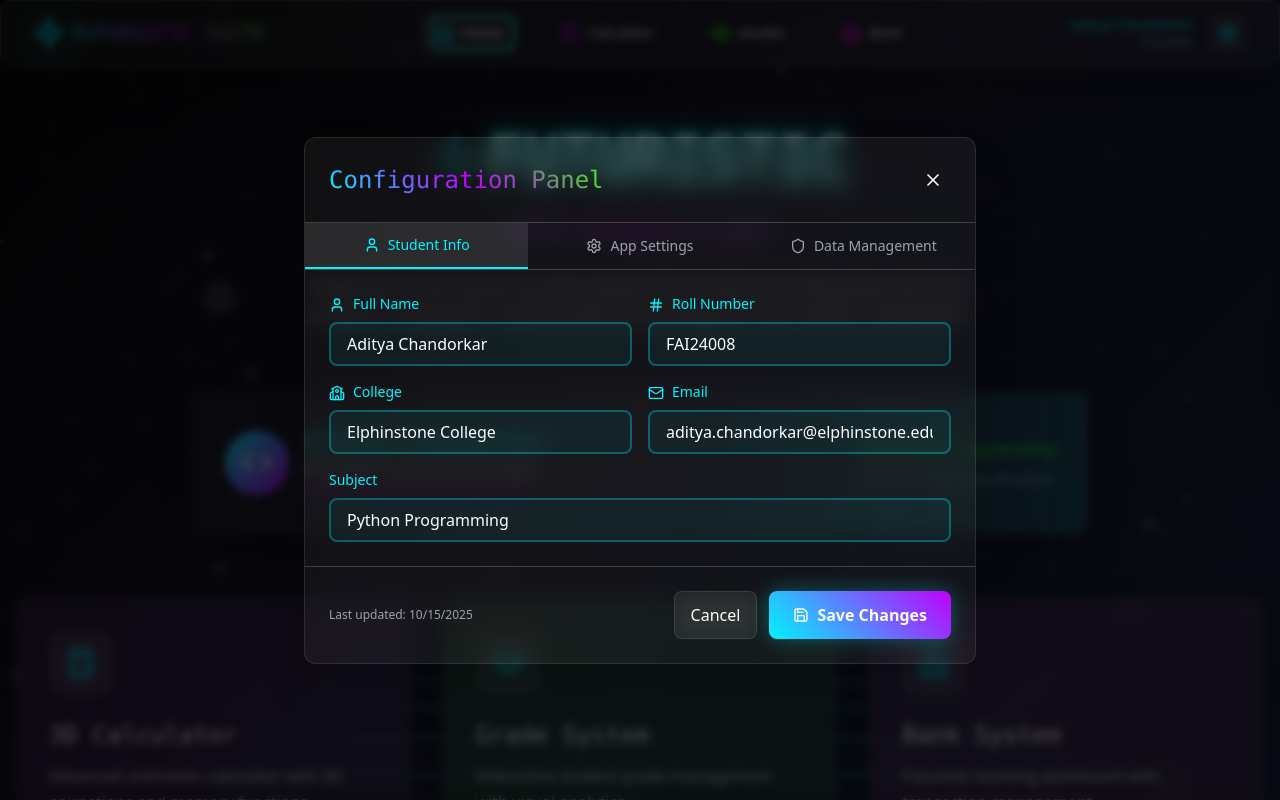
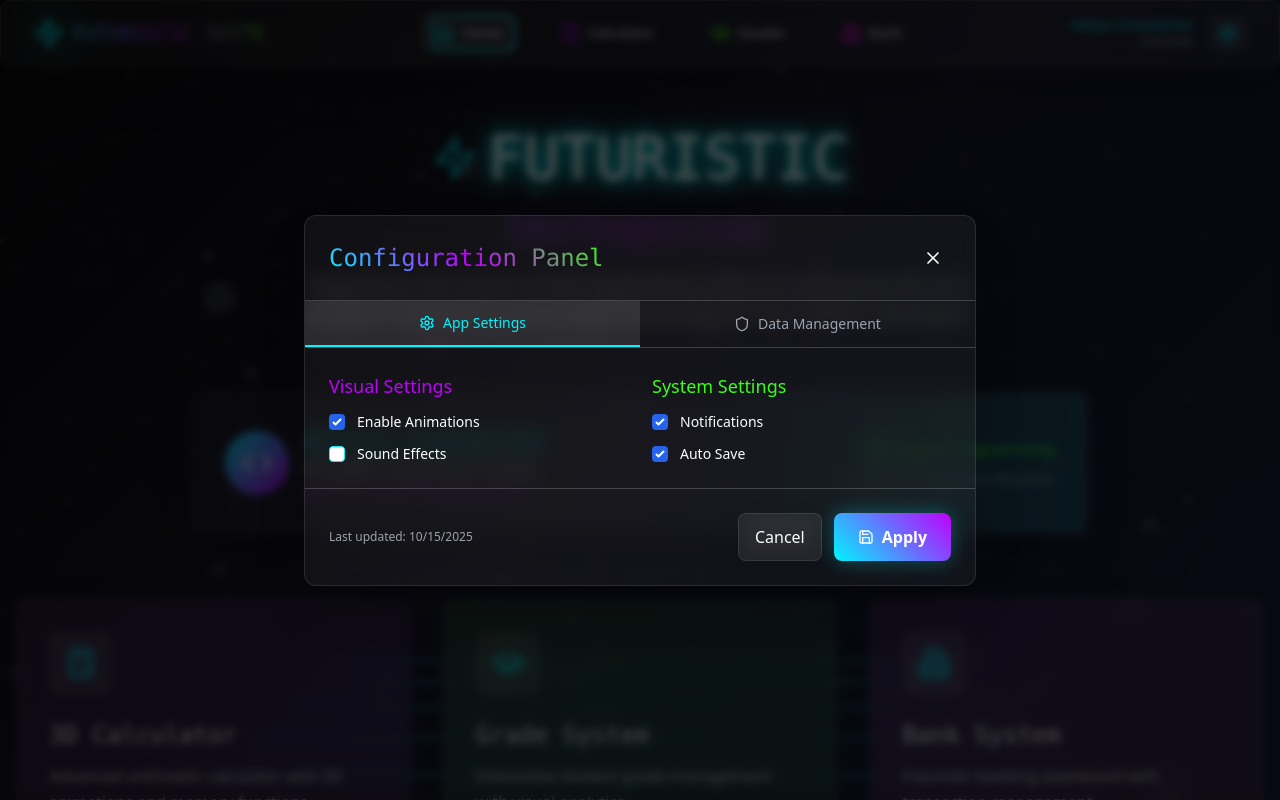
Before and after one commit to KrishAnjara/mini-college-projects, a React (Vite) app: page / in a window 1280 px wide. Both pictures are taken after a click on the button "Settings & Configuration". Shown: the top 800 px of the page. Built offline with nearby package versions, Linux system fonts and the light colour scheme.

Commit message:
student update

```diff
--- a/src/components/LoadingScreen.jsx
+++ b/src/components/LoadingScreen.jsx
@@ -76,7 +76,7 @@ const LoadingScreen = () => {
         >
           <div className="text-sm text-gray-300 space-y-1">
             <p><span className="text-neon-blue">Student:</span> {studentInfo.name}</p>
-            <p><span className="text-neon-blue">Roll:</span> {studentInfo.rollNumber}</p>
+            <p><span className="text-neon-blue">Roll Number:</span> {studentInfo.rollNumber}</p>
             <p><span className="text-neon-blue">College:</span> {studentInfo.college}</p>
             <p><span className="text-neon-blue">Subject:</span> {studentInfo.subject}</p>
           </div>
--- a/src/components/StudentConfigPanel.jsx
+++ b/src/components/StudentConfigPanel.jsx
@@ -28,7 +28,7 @@ const StudentConfigPanel = ({ isOpen, onClose }) => {
 
   const [formData, setFormData] = useState(studentInfo)
   const [settings, setSettings] = useState(appSettings)
-  const [activeTab, setActiveTab] = useState('student')
+  const [activeTab, setActiveTab] = useState('settings')
   const [showConfirmReset, setShowConfirmReset] = useState(false)
 
   const handleSave = () => {
@@ -80,7 +80,6 @@ const StudentConfigPanel = ({ isOpen, onClose }) => {
   }
 
   const tabs = [
-    { id: 'student', label: 'Student Info', icon: User },
     { id: 'settings', label: 'App Settings', icon: Settings },
     { id: 'data', label: 'Data Management', icon: Shield }
   ]
@@ -141,84 +140,6 @@ const StudentConfigPanel = ({ isOpen, onClose }) => {
 
         {/* Content */}
         <div className="p-6 overflow-y-auto max-h-96">
-          {/* Student Info Tab */}
-          {activeTab === 'student' && (
-            <motion.div
-              initial={{ opacity: 0, y: 20 }}
-              animate={{ opacity: 1, y: 0 }}
-              className="space-y-4"
-            >
-              <div className="grid grid-cols-1 md:grid-cols-2 gap-4">
-                <div>
-                  <label className="block text-sm font-tech text-neon-blue mb-2">
-                    <User className="w-4 h-4 inline mr-2" />
-                    Full Name
-                  </label>
-                  <input
-                    type="text"
-                    value={formData.name}
-                    onChange={(e) => setFormData({...formData, name: e.target.value})}
-                    className="cyber-input w-full"
-                    placeholder="Enter your full name"
-                  />
-                </div>
-
-                <div>
-                  <label className="block text-sm font-tech text-neon-blue mb-2">
-                    <Hash className="w-4 h-4 inline mr-2" />
-                    Roll Number
-                  </label>
-                  <input
-                    type="text"
-                    value={formData.rollNumber}
-                    onChange={(e) => setFormData({...formData, rollNumber: e.target.value})}
-                    className="cyber-input w-full"
-                    placeholder="Enter your roll number"
-                  />
-                </div>
-
-                <div>
-                  <label className="block text-sm font-tech text-neon-blue mb-2">
-                    <School className="w-4 h-4 inline mr-2" />
-                    College
-                  </label>
-                  <input
-                    type="text"
-                    value={formData.college}
-                    onChange={(e) => setFormData({...formData, college: e.target.value})}
-                    className="cyber-input w-full"
-                    placeholder="Enter your college name"
-                  />
-                </div>
-
-                <div>
-                  <label className="block text-sm font-tech text-neon-blue mb-2">
-                    <Mail className="w-4 h-4 inline mr-2" />
-                    Email
-                  </label>
-                  <input
-                    type="email"
-                    value={formData.email}
-                    onChange={(e) => setFormData({...formData, email: e.target.value})}
-                    className="cyber-input w-full"
-                    placeholder="Enter your email"
-                  />
-                </div>
-              </div>
-
-              <div>
-                <label className="block text-sm font-tech text-neon-blue mb-2">Subject</label>
-                <input
-                  type="text"
-                  value={formData.subject}
-                  onChange={(e) => setFormData({...formData, subject: e.target.value})}
-                  className="cyber-input w-full"
-                  placeholder="Enter subject name"
-                />
-              </div>
-            </motion.div>
-          )}
-
           {/* App Settings Tab */}
           {activeTab === 'settings' && (
             <motion.div
@@ -350,7 +271,7 @@ const StudentConfigPanel = ({ isOpen, onClose }) => {
               className="neon-button flex items-center space-x-2"
             >
               <Save className="w-4 h-4" />
-              <span>Save Changes</span>
+              <span>Apply</span>
             </button>
           </div>
         </div>
--- a/src/pages/HomePage.jsx
+++ b/src/pages/HomePage.jsx
@@ -218,13 +218,13 @@ const HomePage = () => {
         <motion.div
           initial={{ opacity: 0 }}
           animate={{ opacity: 1 }}
-          transition={{ delay: 1.2, duration: 0.6 }}
+          transition={{ delay: 4, duration: 0.6 }}
           className="text-center mt-16 text-gray-400"
         >
-          <p className="font-tech">
+          <p className="font-tech font-bold">
             Built with ❤️ by {studentInfo.name} • {new Date().getFullYear()}
           </p>
-          <p className="text-sm mt-2">
+          <p className="text-sm mt-2 font-bold">
             Demonstrating advanced Github Management and modern web development
           </p>
         </motion.div>
```
Also changed, not shown: 1 other file (tests, documents, lock files or other folders).
